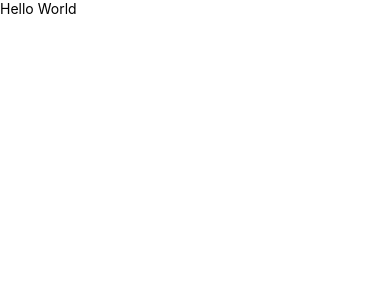
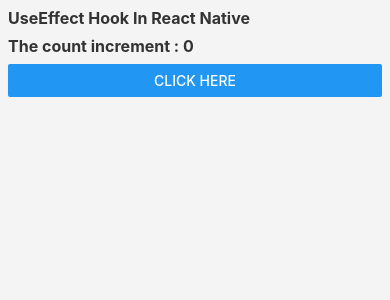
Before and after one commit to abdulumar1111/codestepbystep, a React Native app: screen / in a window 390 px wide. Shown: the top 300 px of the page. Built offline with nearby package versions, Linux system fonts and the light colour scheme.

Commit message:
In this commit use useEffect in react js

```diff
--- a/App.js
+++ b/App.js
@@ -1,12 +1,37 @@
-import React from 'react';
-import { Text, View } from 'react-native';
+import React, { useState, useEffect } from 'react';
+import { Button, StyleSheet, Text, View } from 'react-native';
 
 const App = () => {
+  const [count,setCount] = useState(0);
+
+  useEffect(() => {
+
+  },[])
+  const handlePress = () => {
+    setCount(count+1)
+  }
   return(
-    <View>
-      <Text>Hello World</Text>
+    <View style={styles.container}>
+      <Text style={styles.title}>UseEffect Hook In React Native</Text>
+      <Text style={styles.title}>The count increment : {count}</Text>
+      <Button title='Click Here' onPress={handlePress} />
     </View>
   )
 }
 
 export default App;
+
+const styles = StyleSheet.create({
+  container:{
+    flex:1,
+    backgroundColor:'#f4f4f4',
+    paddingHorizontal:8,
+    paddingVertical:8
+  },
+  title:{
+    fontSize:16,
+    color:'#333',
+    fontWeight:'700',
+    marginBottom:8
+  }
+})
```
